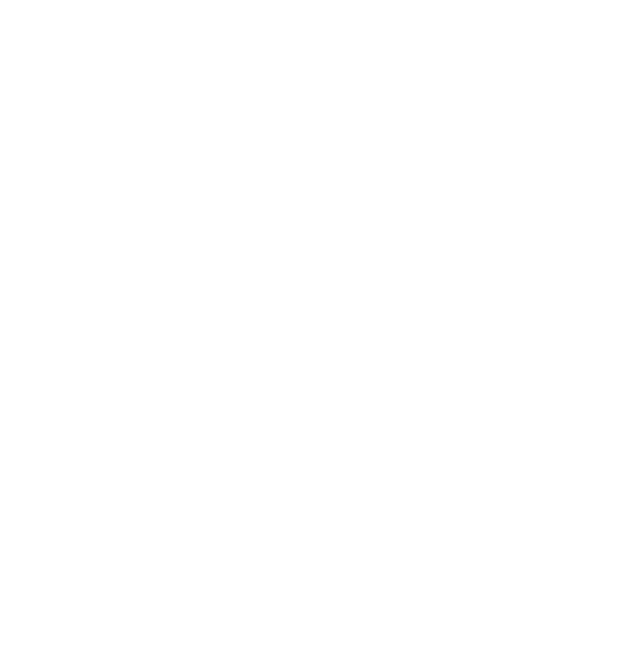
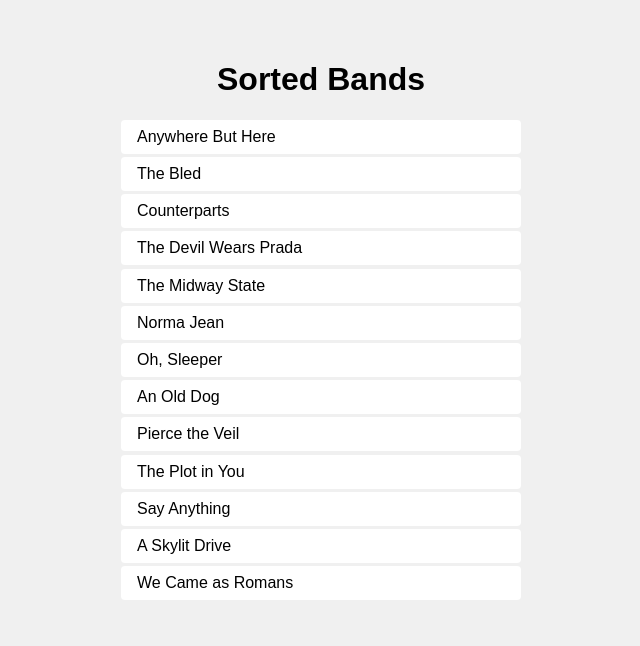
Before and after one commit to acciojob/sorting-articles-Shyam808, a website: page main.html in a window 1280 px wide. Shown: the whole page, without its empty margins (319-959 px from the left). Drawn offline with Linux system fonts and the light colour scheme.

Commit message:
created a submission

```diff
--- a/main.html
+++ b/main.html
@@ -1,16 +1,15 @@
 <!DOCTYPE html>
+<html lang="en">
+<head>
+  <meta charset="UTF-8" />
+  <meta name="viewport" content="width=device-width, initial-scale=1.0"/>
+  <title>Band Sorter</title>
+  <link rel="stylesheet" href="styles.css" />
+</head>
+<body>
+  <h1>Sorted Bands</h1>
+  <ul id="band"></ul>
 
-<html>
-
-<head>
-	<link rel="stylesheet" href="styles.css">
-</head>
-
-<body>
-	<!-- the entire body must be written by student -->
-    <script type="text/javascript" src="./script.js">
-</script>
-
+  <script src="script.js"></script>
 </body>
-
 </html>
--- a/script.js
+++ b/script.js
@@ -1 +1,22 @@
-//your JS code here. If required.
+const bands = [
+  'The Plot in You', 'The Devil Wears Prada', 'Pierce the Veil',
+  'Norma Jean', 'The Bled', 'Say Anything', 'The Midway State',
+  'We Came as Romans', 'Counterparts', 'Oh, Sleeper',
+  'A Skylit Drive', 'Anywhere But Here', 'An Old Dog'
+];
+
+// Helper function to strip leading articles
+function stripArticle(bandName) {
+  return bandName.replace(/^(a |an |the )/i, '').trim();
+}
+
+// Sort ignoring 'a', 'an', 'the'
+const sortedBands = bands.slice().sort((a, b) => {
+  return stripArticle(a).localeCompare(stripArticle(b));
+});
+const bandList = document.getElementById('band');
+sortedBands.forEach(band => {
+  const li = document.createElement('li');
+  li.textContent = band;
+  bandList.appendChild(li);
+});
--- a/styles.css
+++ b/styles.css
@@ -1 +1,23 @@
-/*  your css code here. If applicable */
+body {
+  font-family: Arial, sans-serif;
+  padding: 2rem;
+  background-color: #f0f0f0;
+}
+
+h1 {
+  text-align: center;
+}
+
+#band {
+  max-width: 400px;
+  margin: 0 auto;
+  padding: 0;
+  list-style: none;
+}
+
+#band li {
+  background: white;
+  padding: 0.5rem 1rem;
+  margin: 0.2rem 0;
+  border-radius: 4px;
+}
```
